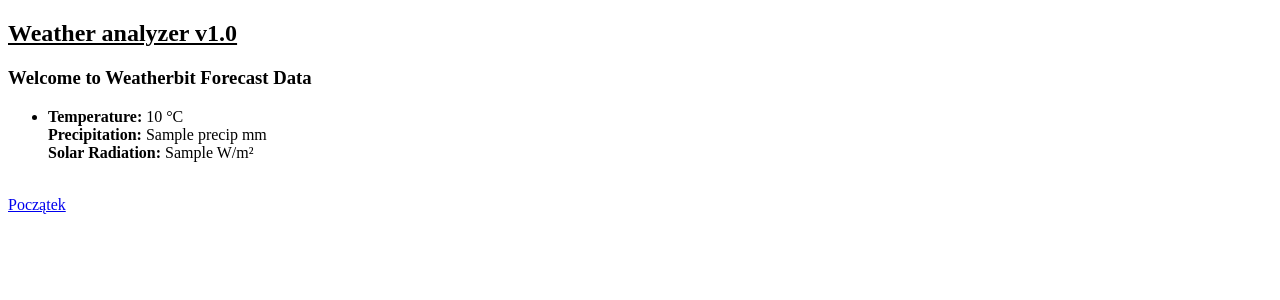
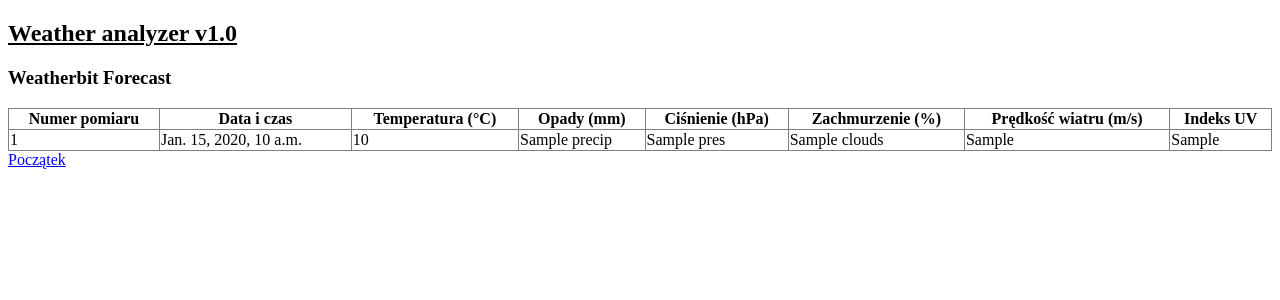
Before and after one commit to loalex/weather_analysis, a Django app: template templates/weatherbit.html in a window 1280 px wide. Shown: the top 300 px of the page. Run offline with Django 5.2, Linux system fonts and the light colour scheme; the template is opened without the code that fills it: most values are stand-ins (such as "Sample title", 1, 10 or a date in 2020).

Commit message:
adding weatherbit table

```diff
--- a/analyzer/views.py
+++ b/analyzer/views.py
@@ -151,7 +151,7 @@ async def getweather(request):
                     "time": hourly.time,
                     "temperature": round((hourly.temperature - 32) * 5 / 9, 2),  # Fahrenheit -> Celsius
                     "wind_speed": getattr(hourly, "wind_speed", "N/A"),  # Jeśli brak danych
-                    "pressure": round(getattr(hourly, "pressure", 0) / 100, 2) if hasattr(hourly, "pressure") else "N/A",  # Pa -> hPa
+                    "pressure": round(getattr(hourly, "pressure", 0) * 33.8639, 2) if hasattr(hourly, "pressure") else "N/A",  # inHg -> hPa
                     "humidity": getattr(hourly, "humidity", "N/A"),  # Wilgotność
                     "precipitation": getattr(hourly, "precipitation", "N/A"),  # Opady
                     "description": hourly.description
@@ -160,7 +160,6 @@ async def getweather(request):
 
             forecast_data.append(daily_data)
 
-    # Renderuj szablon z danymi
     return render(request, "python-weather.html", {"forecast_data": forecast_data})
 
 
@@ -178,7 +177,7 @@ def fetch_weatherbit_data(request):
         # forecast = api.get_forecast(city="Raleigh,NC")
         # forecast = api.get_forecast(city="Raleigh", state="North Carolina", country="US")
 
-        series = forecast.get_series(['temp', 'precip', 'solar_rad','uv','wind_spd'])
+        series = forecast.get_series(['datetime', 'temp', 'precip', 'pres', 'clouds','wind_spd', 'uv'])
         print(series)
         return render(request, "weatherbit.html", {"forecast_data": series})
 
--- a/templates/python-weather.html
+++ b/templates/python-weather.html
@@ -33,4 +33,6 @@
     {% endfor %}
 </table>
 
+<a href="{% url 'analyzer:index' %}">Początek</a>
+
 {% endblock content %}
--- a/templates/weatherbit.html
+++ b/templates/weatherbit.html
@@ -1,19 +1,35 @@
 {% extends 'base.html' %}
-{% load static %}
+{% block content %}
+<h3>Weatherbit Forecast</h3>
 
-{% block content %}
-<h3>Welcome to Weatherbit Forecast Data</h3>
-<ul>
-  {% for item in forecast_data %}
-    <li>
-      <strong>Temperature:</strong> {{ item.temp }} °C<br>
-      <strong>Precipitation:</strong> {{ item.precip }} mm<br>
-      <strong>Solar Radiation:</strong> {{ item.solar_rad }} W/m²
-    </li>
-    <br>
-  {% endfor %}
-</ul>
+<table border="1" style="width: 100%; border-collapse: collapse;">
+    <thead>
+        <tr>
+            <th>Numer pomiaru</th>
+            <th>Data i czas</th>
+            <th>Temperatura (°C)</th>
+            <th>Opady (mm)</th>
+            <th>Ciśnienie (hPa)</th>
+            <th>Zachmurzenie (%)</th>
+            <th>Prędkość wiatru (m/s)</th>
+            <th>Indeks UV</th>
+        </tr>
+    </thead>
+    <tbody>
+        {% for entry in forecast_data %}
+        <tr>
+            <td>{{ forloop.counter }}</td>
+            <td>{{ entry.datetime }}</td>
+            <td>{{ entry.temp }}</td>
+            <td>{{ entry.precip }}</td>
+            <td>{{ entry.pres }}</td>
+            <td>{{ entry.clouds }}</td>
+            <td>{{ entry.wind_spd }}</td>
+            <td>{{ entry.uv }}</td>
+        </tr>
+        {% endfor %}
+    </tbody>
+</table>
 
 <a href="{% url 'analyzer:index' %}">Początek</a>
-
 {% endblock content %}
```
Also changed, not shown: README.md.
